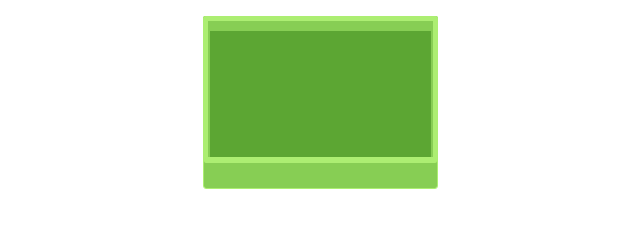
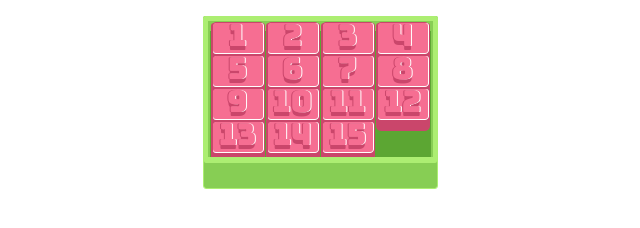
Before and after one commit to ovylehzhanin/sliding-puzzle, a website: page src/index.html in a window 1280 px wide. Shown: the whole page, without its empty margins (320-960 px from the left). Drawn offline with nearby package versions, Linux system fonts and the light colour scheme.

Commit message:
Add Observer constructor

```diff
--- a/src/css/style.css
+++ b/src/css/style.css
@@ -108,66 +108,66 @@ html, body {
   font-size: 30px;
 }
 
-.item[data-row="1"][data-col="1"] {
+.item[data-row="0"][data-column="0"] {
   transform: translateX(10px) translateY(7px);
 }
 
-.item[data-row="1"][data-col="2"] {
+.item[data-row="0"][data-column="1"] {
   transform: translateX(65px) translateY(7px);
 }
 
-.item[data-row="1"][data-col="3"] {
+.item[data-row="0"][data-column="2"] {
   transform: translateX(120px) translateY(7px);
 }
 
-.item[data-row="1"][data-col="4"] {
+.item[data-row="0"][data-column="3"] {
   transform: translateX(175px) translateY(7px);
 }
 
-.item[data-row="2"][data-col="1"] {
+.item[data-row="1"][data-column="0"] {
   transform: translateX(10px) translateY(40px);
 }
 
-.item[data-row="2"][data-col="2"] {
+.item[data-row="1"][data-column="1"] {
   transform: translateX(65px) translateY(40px);
 }
 
-.item[data-row="2"][data-col="3"] {
+.item[data-row="1"][data-column="2"] {
   transform: translateX(120px) translateY(40px);
 }
 
-.item[data-row="2"][data-col="4"] {
+.item[data-row="1"][data-column="3"] {
   transform: translateX(175px) translateY(40px);
 }
 
-.item[data-row="3"][data-col="1"] {
+.item[data-row="2"][data-column="0"] {
   transform: translateX(10px) translateY(73px);
 }
 
-.item[data-row="3"][data-col="2"] {
+.item[data-row="2"][data-column="1"] {
   transform: translateX(65px) translateY(73px);
 }
 
-.item[data-row="3"][data-col="3"] {
+.item[data-row="2"][data-column="2"] {
   transform: translateX(120px) translateY(73px);
 }
 
-.item[data-row="3"][data-col="4"] {
+.item[data-row="2"][data-column="3"] {
   transform: translateX(175px) translateY(73px);
 }
 
-.item[data-row="4"][data-col="1"] {
+.item[data-row="3"][data-column="0"] {
   transform: translateX(10px) translateY(106px);
 }
 
-.item[data-row="4"][data-col="2"] {
+.item[data-row="3"][data-column="1"] {
   transform: translateX(65px) translateY(106px);
 }
 
-.item[data-row="4"][data-col="3"] {
+.item[data-row="3"][data-column="2"] {
   transform: translateX(120px) translateY(106px);
 }
 
-.item[data-row="4"][data-col="4"] {
+.item[data-row="3"][data-column="333"] {
   transform: translateX(175px) translateY(106px);
 }
--- a/src/js/controller.js
+++ b/src/js/controller.js
@@ -9,6 +9,7 @@
 
     self._model.init();
     self._view.init();
+    self._view.render( self._model.getItems() );
   };
 
   window.game = window.game || {};
--- a/src/js/helpers.js
+++ b/src/js/helpers.js
@@ -14,5 +14,21 @@
     }
   };
 
+  let Event = function (sender) {
+    this._sender = sender;
+    this._listeners = [];
+  };
+
+  Event.prototype.attach = function (listener) {
+    this._listeners.push(listener);
+  };
+
+  Event.prototype.notify = function (arguments) {
+    for (let i = 0, end = this._listeners.length; i < end; i += 1) {
+      this._listeners[i].call(this._sender, arguments);
+    }
+  };
+
   window._ = _;
+  window.Event = Event;
 })(window);
--- a/src/js/model.js
+++ b/src/js/model.js
@@ -26,8 +26,6 @@
 
     self.setMatrixSize(GAME_DEFAULTS.MATRIX_SIZE);
     self.setItems(GAME_DEFAULTS.ITEMS);
-    console.log(self.getMatrixSize());
-    console.log(self.getItems());
   };
 
   window.game = window.game || {};
--- a/src/js/view.js
+++ b/src/js/view.js
@@ -1,32 +1,42 @@
 (function (window) {
   function View() {}
 
-  View.prototype.render = function () {};
+  function _cacheTheDom() {
+    return {
+      root: _.qs('#root')
+    };
+  }
 
-  View.prototype.bindEvents = function () {
+  function _createItemNode(currentRow, currentColumn, innerValue) {
+    let itemNode = _.ce('div');
 
+    itemNode.dataset.row = currentRow;
+    itemNode.dataset.column = currentColumn;
+    itemNode.dataset.value = innerValue;
+    itemNode.className = 'item';
+
+    return itemNode;
+  }
+
+  View.prototype.render = function (items) {
+    let elements = _cacheTheDom(),
+      fragment = _.cdf();
+
+    for (let row = 0, rows = items.length; row < rows; row += 1) {
+      for (let column = 0, columns = items[row].length; column < columns; column += 1) {
+        fragment.appendChild( _createItemNode(row, column, items[row][column]) );
+      }
+    }
+
+    elements.root.appendChild( fragment );
   };
+
+  View.prototype.bindEvents = function () {};
 
   View.prototype.init = function () {
     let self = this;
   };
-  // let root = _.qs('#root'),
-  //     fragment = _.cdf();
 
-  // for (let i = 0, rows = items.length; i < rows; i += 1) {
-
-  //   for (let j = 0, columns = items[i].length; j < columns; j += 1) {
-  //     let itemNode = _.ce('div');
-  //     itemNode.className = 'item';
-  //     itemNode.dataset.row = i + 1;
-  //     itemNode.dataset.col = j + 1;
-  //     itemNode.dataset.value = items[i][j];
-  //     fragment.appendChild(itemNode);
-  //   }
-
-  // }
-
-  // root.appendChild(fragment);
   window.game = window.game || {};
   window.game.View = View;
 })(window);
```
Also changed, not shown: src/js/constants.js (line endings or trailing spaces).
